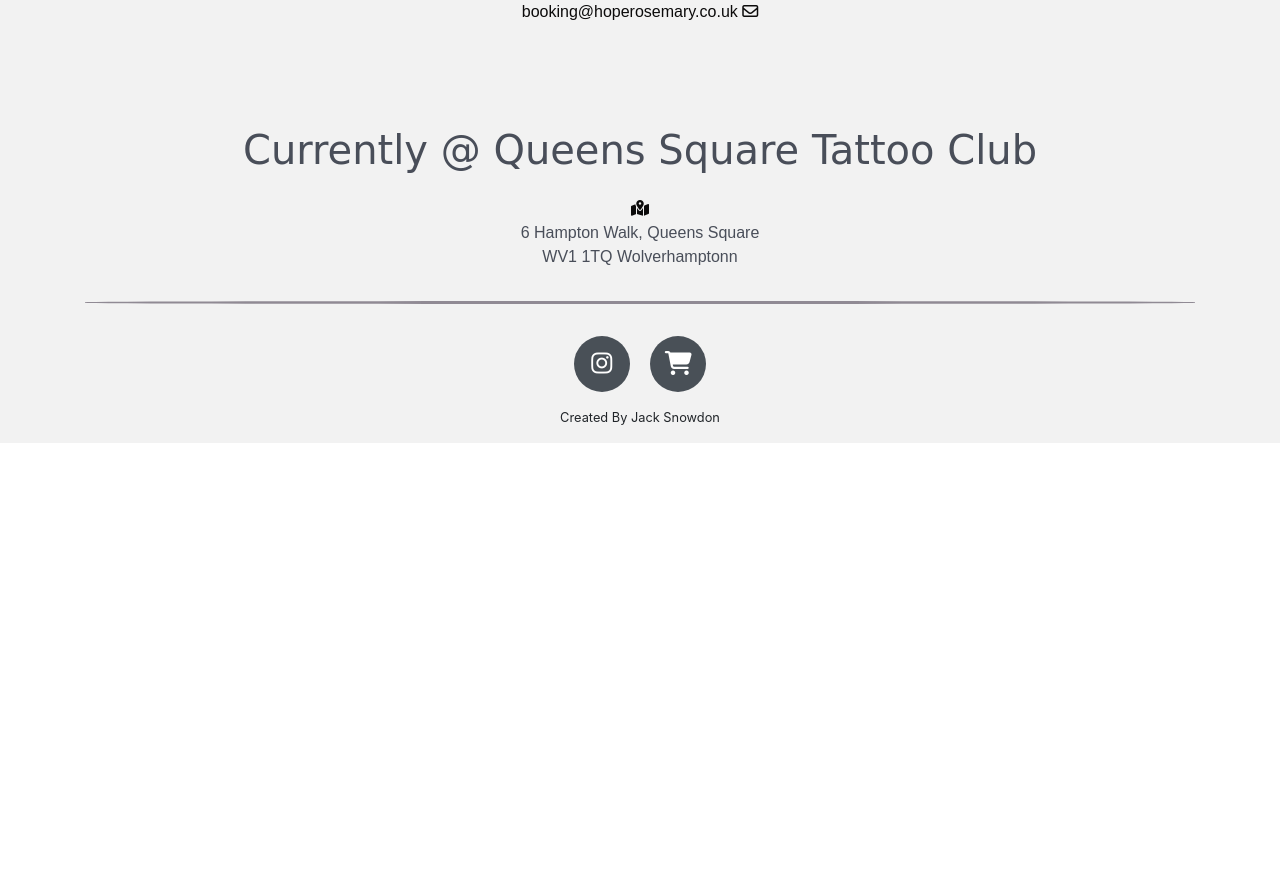
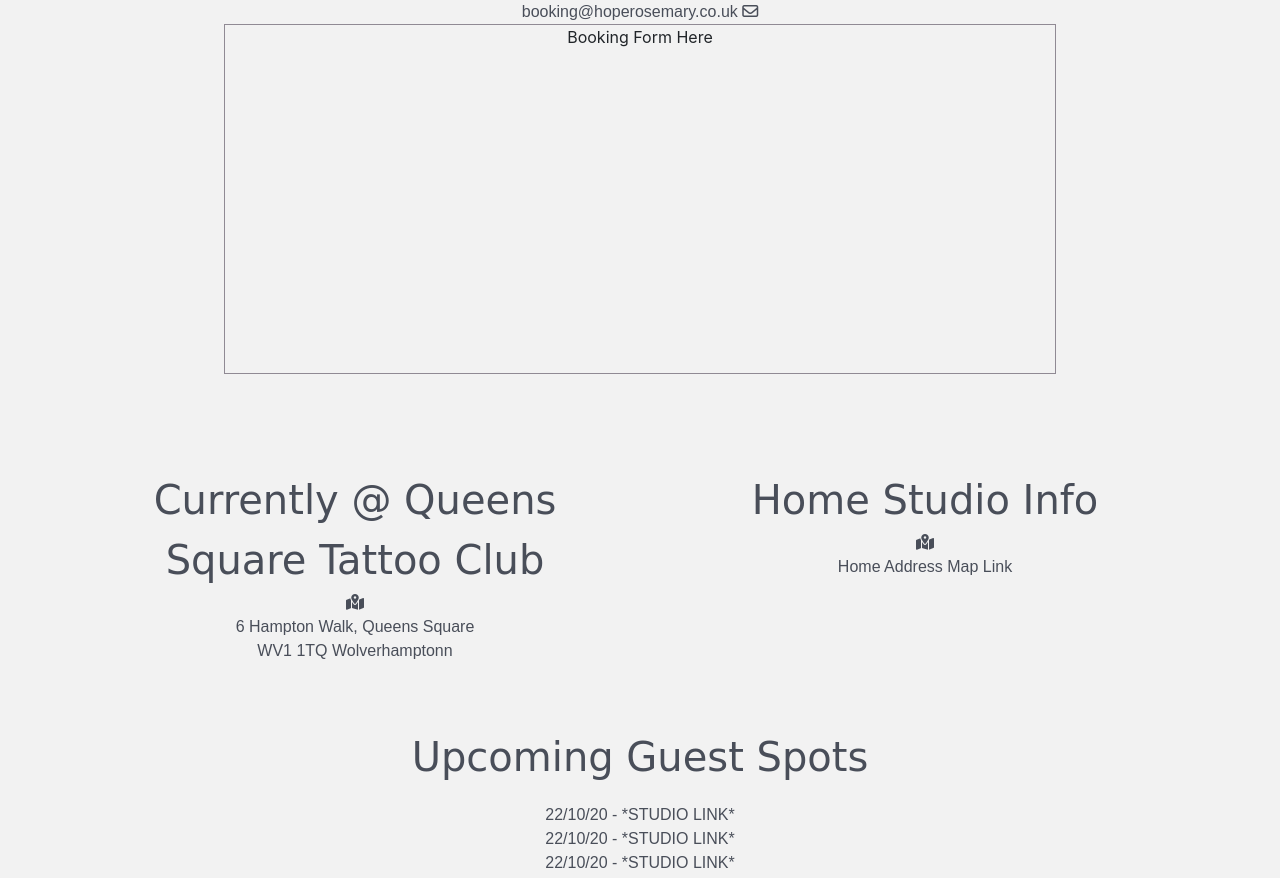
Before and after one commit to JackSnowdon/HopeRosie, a plain HTML site: page index.html in a window 1280 px wide. Shown: the part 2186-3064 px from the top of the page. Before the commit the page ends 2629 px from the top, so only its background shows below. Drawn offline with nearby package versions, Linux system fonts and the light colour scheme; a web font is replaced by a local one.

Commit message:
UX updates to remit

```diff
--- a/index.html
+++ b/index.html
@@ -38,7 +38,7 @@
         </div>
         <div class="mx-auto order-0">
             <button class="navbar-toggler" type="button" data-toggle="collapse" data-target=".dual-collapse2">
-            <a class="navbar-brand mx-auto" href="#">Hope Roise | Custom Tattooing</a>
+            <a class="navbar-brand mx-auto js-scroll-trigger" href="#home">Hope Roise | Custom Tattooing</a>
             </button>
         </div>
         <div class="navbar-collapse collapse w-100 order-3 dual-collapse2">
@@ -84,15 +84,15 @@
             <section id="about">
 
                 <div class="row main-text mb-5">
-                    <div class="col-md-4 col-12 text-center mb-3">
+                    <div class="col-xl-4 col-12 text-center mb-3">
                         <img src="http://www.placecage.com/c/350/350" class="rounded-circle logo-img" alt="">
                     </div>
-                    <div class="col-md-8 col-12 text-right mb-3">
-                        <p class="lead mt-5">Oh, but you can. But you may have to metaphorically make a deal with the devil. </br> And by "devil", I mean Robot Devil. And by "metaphorically", I mean get your coat. Good news, everyone! There's a report on TV with some very
+                    <div class="col-xl-8 col-12 text-right mb-3 ">
+                        <p class="lead mt-5 center-mobile">Oh, but you can. But you may have to metaphorically make a deal with the devil. </br> And by "devil", I mean Robot Devil. And by "metaphorically", I mean get your coat. Good news, everyone! There's a report on TV with some very
                             bad news!
                         </p>
                         <hr class="break">
-                        <p> Oh God, what have I done? Calculon is gonna kill us and it's all everybody else's fault! Professor, make a woman out of me. Why, those are the Grunka-Lunkas! They work here in the Slurm factory. And I'm his friend Jesus. There's
+                        <p class="center-mobile"> Oh God, what have I done? Calculon is gonna kill us and it's all everybody else's fault! Professor, make a woman out of me. Why, those are the Grunka-Lunkas! They work here in the Slurm factory. And I'm his friend Jesus. There's
                             no part of that sentence I didn't like!
                         </p>
 
@@ -151,6 +151,10 @@
                     <div class="col-12 text-center mb-5">
                         <p class="sub-title">Booking</p>
                         <a class="mail-link" href="mailto:booking@hoperosemary.co.uk">booking@hoperosemary.co.uk <i class="far fa-envelope"></i></a>
+                        <div class="temp-form">
+                            <p>Booking Form Here</p>
+
+                        </div>
                     </div>
                 </div>
 
@@ -161,14 +165,38 @@
 
             <section id="studio">
 
-                <div class="row text-center">
-                    <div class="col-12">
-                        <p class="sub-title">Currently @ Queens Square Tattoo Club</p>
-                        <a class="mail-link" href="https://www.google.com/maps/dir/Current+Location/6+Hampton+Walk,+Queen_Square,+Wolverhampton+WV1+1TQ" target="_blank">
+                <div class="row text-center mb-5">
+                    <div class="col-md-6 col-12">
+                        <div class="sub-title">Currently @ Queens Square Tattoo Club</div>
+                        <a class="mail-link mb-5" href="https://www.google.com/maps/dir/Current+Location/6+Hampton+Walk,+Queen_Square,+Wolverhampton+WV1+1TQ" target="_blank">
                             <i class="fas fa-map-marked-alt"></i>
                             <p class="main-text">
                                 6 Hampton Walk, Queens Square</br> WV1 1TQ Wolverhamptonn</p>
                         </a>
+                    </div>
+                    <div class="col-md-6 col-12">
+                        <div class="sub-title">Home Studio Info</div>
+                        <a class="mail-link mb-5" href="https://www.google.com/maps/dir/Current+Location/6+Hampton+Walk,+Queen_Square,+Wolverhampton+WV1+1TQ" target="_blank">
+                            <i class="fas fa-map-marked-alt"></i>
+                            <p class="main-text">
+                                Home Address Map Link</p>
+                        </a>
+                    </div>
+                </div>
+                <div class="row text-center">
+                    <div class="col-12">
+                        <p class="sub-title">Upcoming Guest Spots</p>
+                        <ul class="dates-list">
+                            <a href="#" class="mail-link">
+                                <li>22/10/20 - *STUDIO LINK*</li>
+                            </a>
+                            <a href="#" class="mail-link">
+                                <li>22/10/20 - *STUDIO LINK*</li>
+                            </a>
+                            <a href="#" class="mail-link">
+                                <li>22/10/20 - *STUDIO LINK*</li>
+                            </a>
+                        </ul>
                     </div>
                 </div>
 
@@ -228,15 +256,7 @@
           </button>
                 </div>
                 <div class="modal-body">
-                    <h5>Question:</h5>
-                    <p>Answer - Lorem ipsum dolor sit amet.</p>
-                    <br>
-                    <h5>Question:</h5>
-                    <p>Answer - Lorem ipsum dolor sit amet.</p>
-                    <br>
-                    <h5>Question:</h5>
-                    <p>Answer - Lorem ipsum dolor sit amet.</p>
-                    <br>
+                    <p>will change this to PDF download link</p>
 
                 </div>
             </div>
--- a/static/css/styles.css
+++ b/static/css/styles.css
@@ -83,7 +83,6 @@
 }
 
 .mail-link {
-    color: #0c0b0b;
     transition: all 0.25s ease-in-out;
     -moz-transition: all 0.25s ease-in-out;
     -webkit-transition: all 0.25s ease-in-out;
@@ -113,6 +112,24 @@
 
 .card:hover {
     box-shadow: 0 4px 8px 0 rgba(0, 0, 0, 0.2), 0 6px 20px 0 rgba(0, 0, 0, 0.19);
+}
+
+
+/* Booking/Dates */
+
+.temp-form {
+    margin: auto;
+    height: 350px;
+    width: 75%;
+    border: 1px;
+    border-style: solid;
+    border-color: #908a94;
+}
+
+.dates-list {
+    list-style-type: none;
+    padding: 0;
+    margin: 0;
 }
 
 
@@ -189,3 +206,9 @@
         width: 350px;
     }
 }
+
+@media (max-width: 1199.98px) {
+    .center-mobile {
+        text-align: center;
+    }
+}
```
